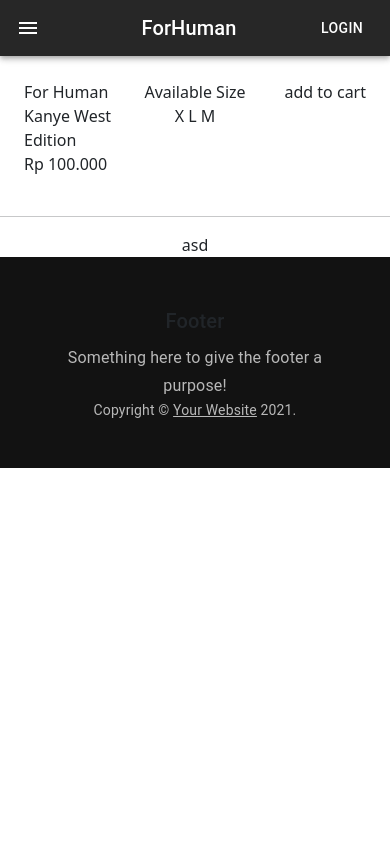
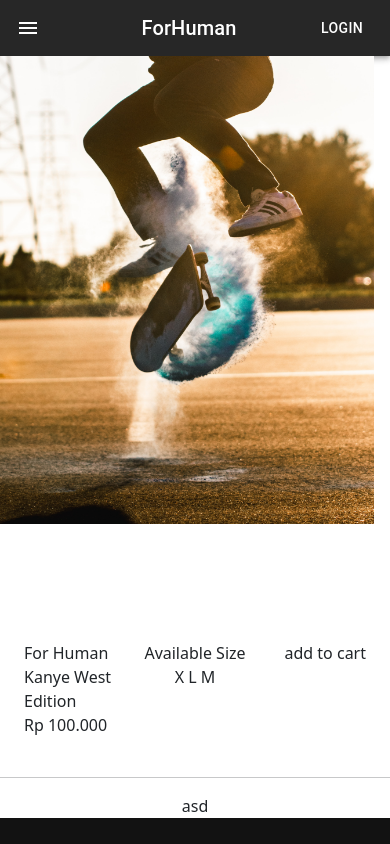
Before and after one commit to RenaldoLouis/forhuman, a React (Create React App) app: page /detailproduct in a window 390 px wide. Shown: the top 844 px of the page. Built offline with nearby package versions, Linux system fonts and the light colour scheme.

Commit message:
navbar full ok on detail product

```diff
--- a/src/components/DetailProduct.js
+++ b/src/components/DetailProduct.js
@@ -83,21 +83,25 @@
         dots: false,
         infinite: true,
         speed: 500,
-        slidesToShow: isMobile ? 1 : 3,
+        slidesToShow: isMobile ? 1 : 2,
         slidesToScroll: 1
     };
 
     return (
         <Grid container spacing={2}>
+
             <Grid id="slider" sx={{ pt: 2 }} xs={12}>
-                {/* <Slider id="slider" {...settings}>
-                    {catalogData.map((data) => (
-                        // <div>
-                        <img className="fullImage" src={data.image} alt={data.name}></img>
-                        //</div>
-                    ))}
-                </Slider> */}
+                <Container>
+                    <Slider id="slider" {...settings}>
+                        {catalogData.map((data) => (
+                            // <div>
+                            <img className="fullImage" src={data.image} alt={data.name}></img>
+                            //</div>
+                        ))}
+                    </Slider>
+                </Container>
             </Grid>
+
             <Container sx={{ pr: 0 }}>
                 <Grid container sx={{ p: 3 }} xs={12}>
                     <Grid align="left" item xs={4}>
```
